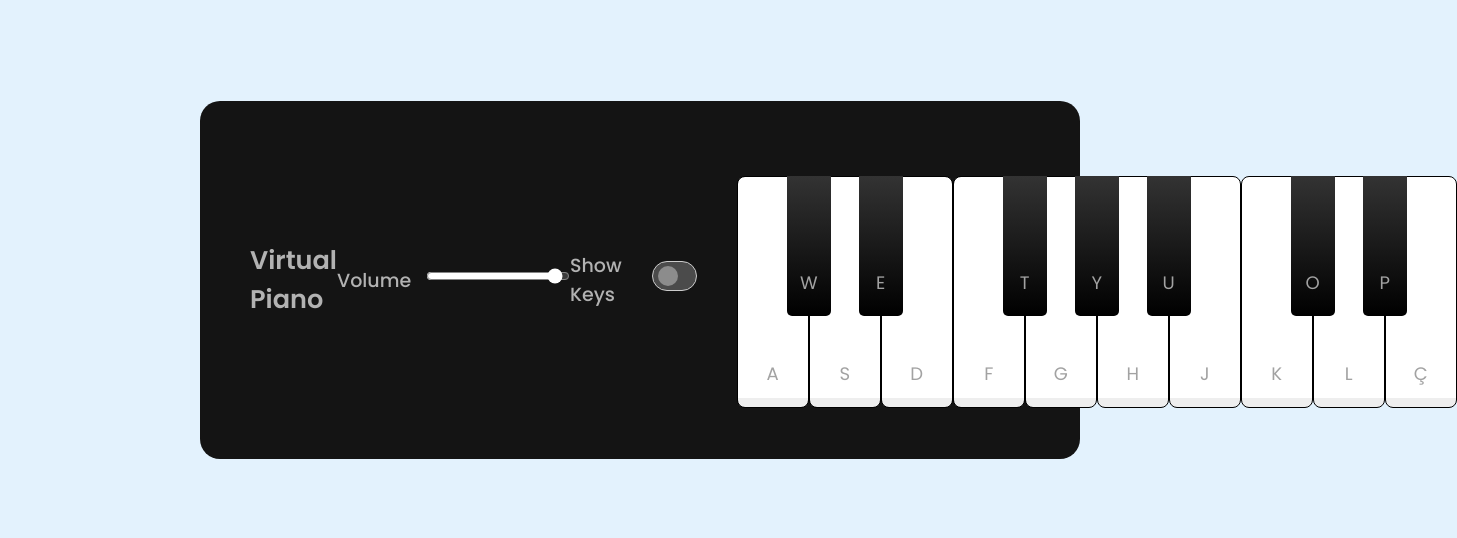
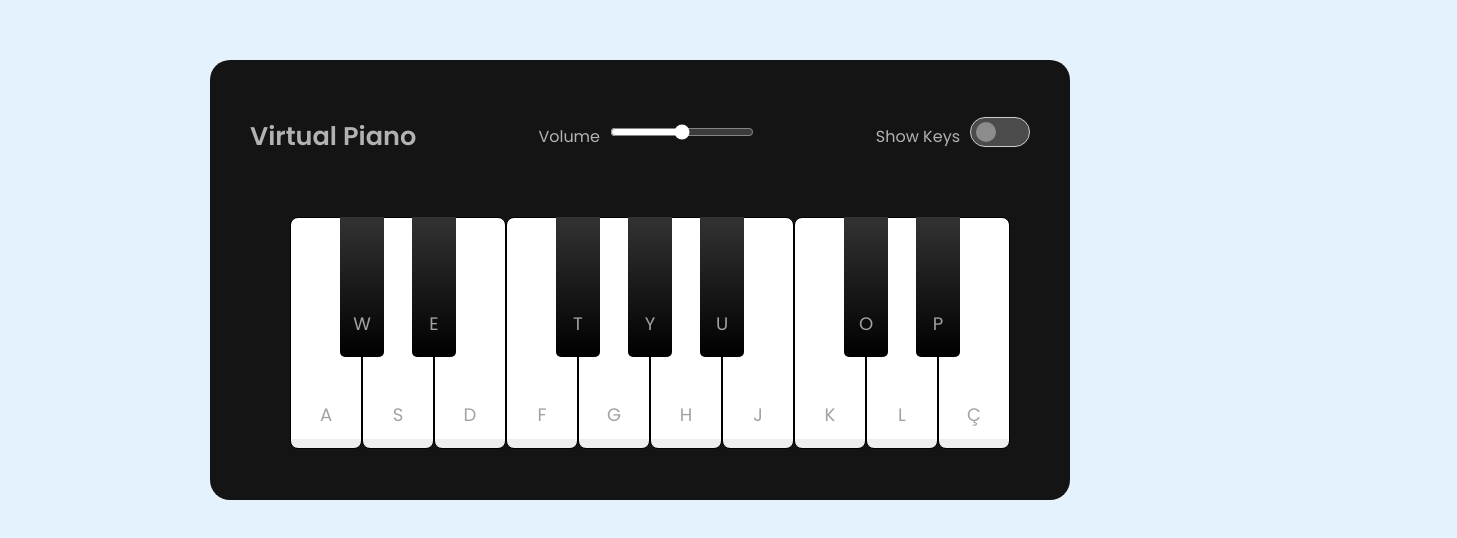
Before and after one commit to IvoMCFerreira/svelte-piano, a Svelte app: page / in a window 1280 px wide. Shown: the part 120-658 px from the top of the page, 1457 px wide, since content can reach past the window. Built offline with nearby package versions, Linux system fonts and the light colour scheme.

Commit message:
CSS finished

```diff
--- a/src/components/Keyboard.svelte
+++ b/src/components/Keyboard.svelte
@@ -1,13 +1,15 @@
 <div class="wrapper">
   <header>
-    <h2>Virtual Piano</h2>
-    <div class="column volume-slider">
-      <span>Volume</span>
-      <input type="range" min="0" max="100" value="100" class="volume-slider" />
-    </div>
-    <div class="column keys-checkbox">
-      <span>Show Keys</span>
-      <input type="checkbox" checked />
+    <div class="top-elements">
+      <h2>Virtual Piano</h2>
+      <div class="volume-slider">
+        <span>Volume</span>
+        <input type="range" min="0" max="100" value="50" />
+      </div>
+      <div class="keys-checkbox">
+        <span>Show Keys</span>
+        <input type="checkbox" checked />
+      </div>
     </div>
     <ul class="piano-keys">
       <li class="key white"><span>a</span></li>
@@ -35,20 +37,26 @@
   .wrapper {
     width: 780px;
     border-radius: 20px;
-    padding: 35px 50px;
+    padding: 35px 40px;
     background: #141414;
   }
   .wrapper header {
     color: #b2b2b2;
     display: flex;
-    align-items: center;
+    flex-direction: column;
+    justify-content: space-between;
+  }
+
+  .top-elements {
+    display: flex;
     justify-content: space-between;
   }
   header h2 {
     font-size: 1.6rem;
   }
 
-  header .column {
+  .volume-slider,
+  .keys-checkbox {
     display: flex;
     align-items: center;
   }
@@ -62,6 +70,11 @@
   .volume-slider input {
     outline: none;
     accent-color: #fff;
+  }
+
+  .volume-slider span,
+  .keys-checkbox span {
+    margin-right: 10px;
   }
 
   .keys-checkbox input {
@@ -87,11 +100,6 @@
     transition: all 0.3s ease;
   }
 
-  .key-checkbox input:checked::before {
-    left: 35px;
-    background: #fff;
-  }
-
   .piano-keys {
     display: flex;
     margin-top: 40px;
@@ -112,6 +120,11 @@
     border: 1px solid #000;
     background: linear-gradient(#fff 96%, #eee 4%);
   }
+
+  .piano-keys .white:active {
+    box-shadow: inset -5px 5px 20px rgba(0, 0, 0, 0.2);
+    background: linear-gradient(to bottom, #fff 0%, #eee 100%);
+  }
   .piano-keys .black {
     width: 44px;
     height: 140px;
@@ -121,9 +134,9 @@
     background: linear-gradient(#333, #000);
   }
 
-  .piano-keys .white:active {
-    box-shadow: inset -5px 5px 20px rgba(0, 0, 0, 0.2);
-    background: linear-gradient(to bottom, #fff 0%, #eee 100%);
+  .piano-keys .black:active {
+    box-shadow: inset -5px 5px 10px rgba(255, 255, 255, 0.1);
+    background: linear-gradient(to bottom, #000, #434343);
   }
 
   .piano-keys span {
```
